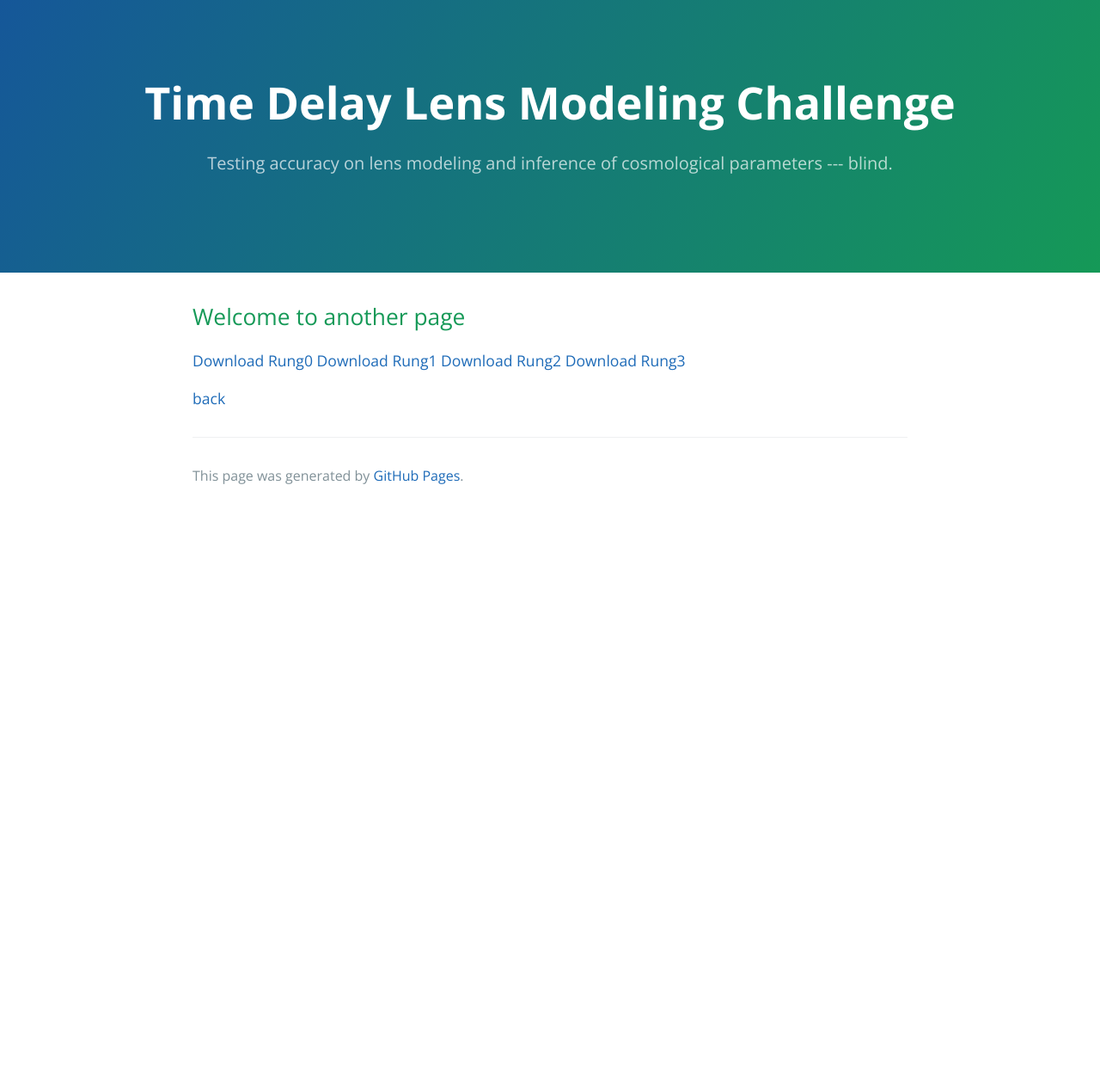
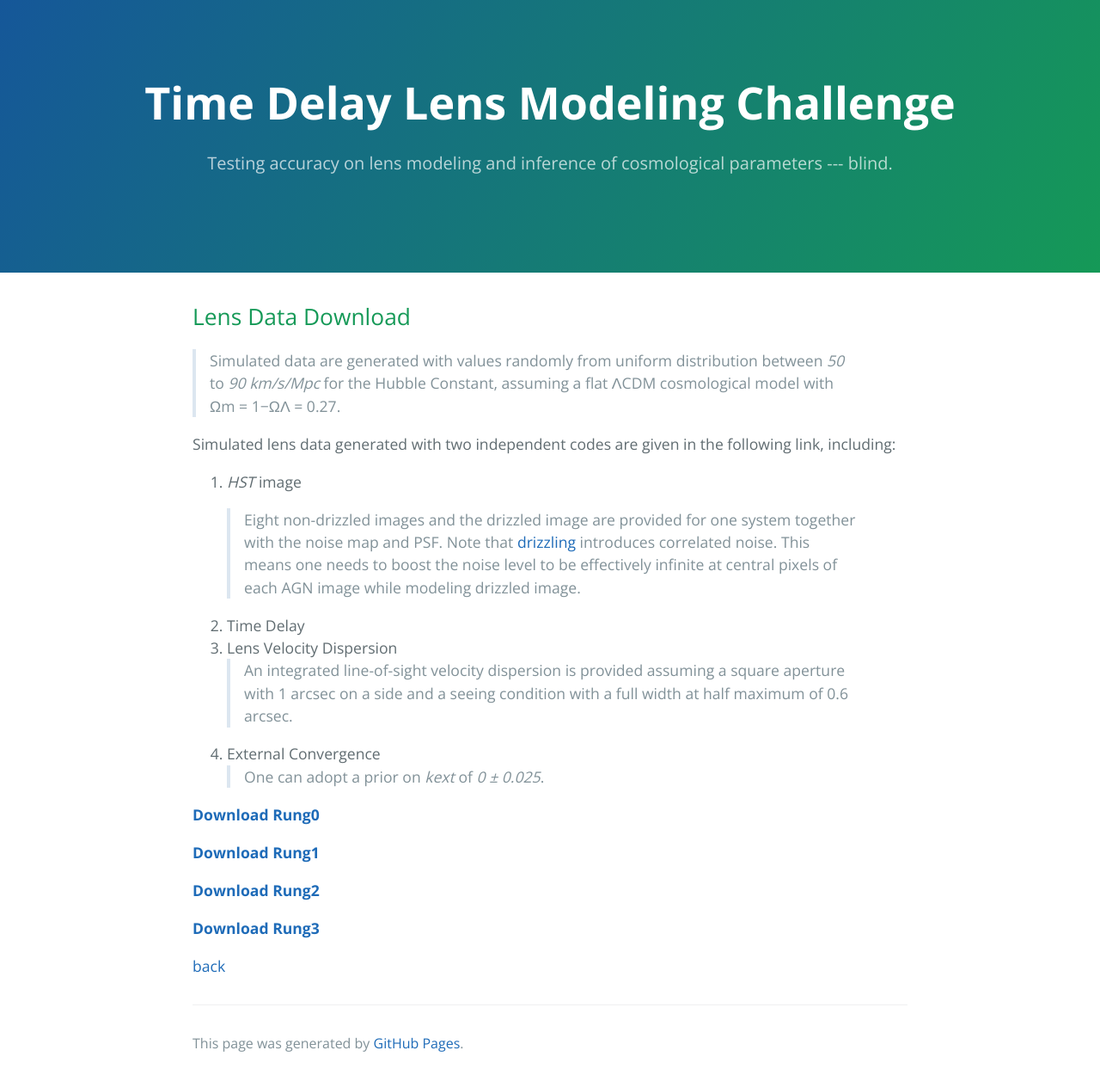
Before and after one commit to TDLMC/TDLMC.github.io, a Jekyll site: the page built from download.md, in a window 1280 px wide. Shown: the whole page at 86% size. Built offline with Jekyll 4.4.1, drawn with Linux system fonts in a browser that asks for light colours; our own code applies the rules of GitHub Pages for plain Markdown files; before the commit the page ends 900 px from its top, so only the background shows below that.

Commit message:
Update download.md

```diff
--- a/download.md
+++ b/download.md
@@ -1,9 +1,23 @@
 
-## Welcome to another page
+## Lens Data Download
+>Simulated data are generated with values randomly from uniform distribution between *50*  to *90 km/s/Mpc*  for the Hubble Constant, assuming a flat ΛCDM cosmological model with Ωm = 1−ΩΛ = 0.27.
 
-[Download Rung0](data/test_data.png)
-[Download Rung1](data/test_data.png)
-[Download Rung2](data/test_data.png)
-[Download Rung3](data/test_data.png)
+Simulated lens data generated with two independent codes are given in the following link, including:
+1. _HST_ image
+  >Eight non-drizzled images and the drizzled image are provided for one system together with the noise map and PSF. Note that [drizzling](http://www. stsci.edu/hst/wfpc2/analysis/drizzle.html) introduces correlated noise. This means one needs to boost the noise level to be effectively infinite at central pixels of each AGN image while modeling drizzled image.
+1. Time Delay
+1. Lens Velocity Dispersion
+  >An integrated line-of-sight velocity dispersion is provided assuming a square aperture with 1 arcsec on a side and a seeing condition with a full width at half maximum of 0.6 arcsec.
+1. External Convergence
+  >One can adopt a prior on *kext* of *0 ± 0.025*.
+
+
+[**Download Rung0**](data/rung0.tar.gz)
+
+[**Download Rung1**](data/rung1.tar.gz)
+
+[**Download Rung2**](data/rung2.tar.gz)
+
+[**Download Rung3**](data/rung3.tar.gz)
 
 [back](./)
```
